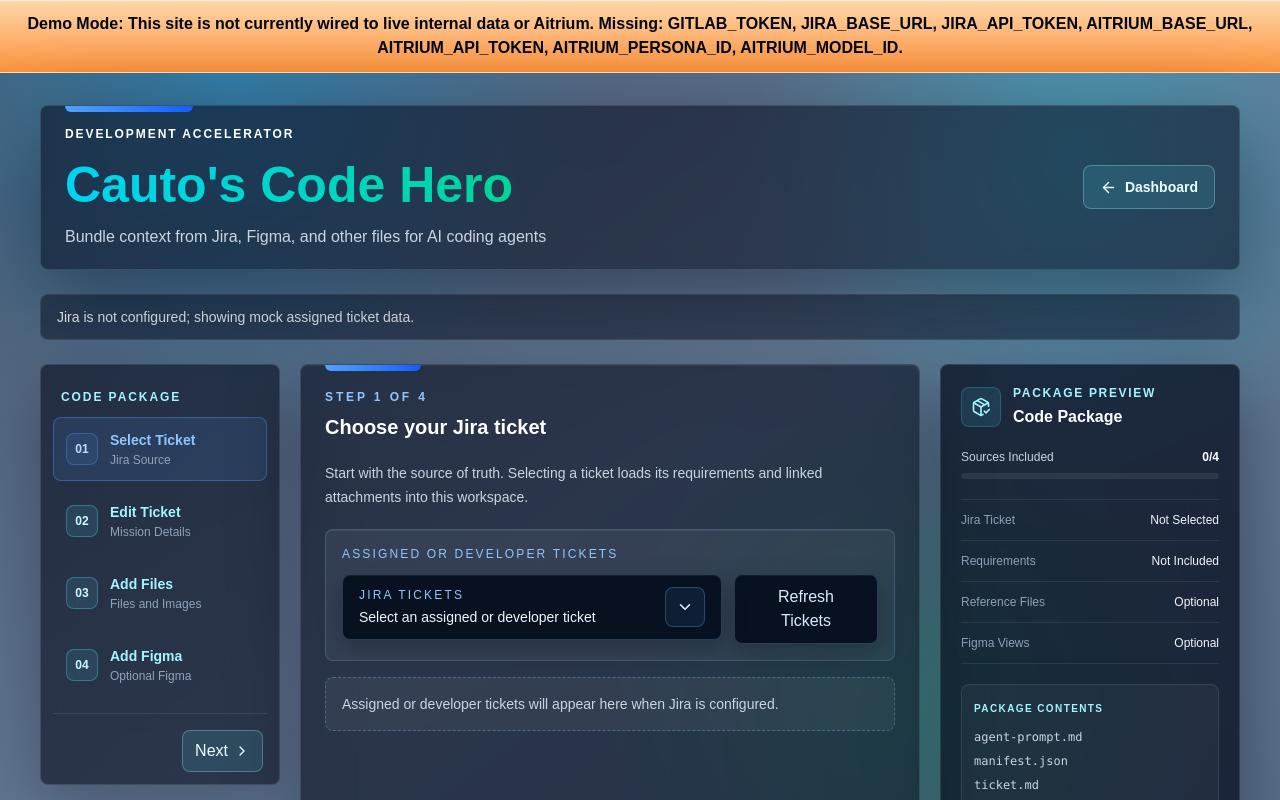
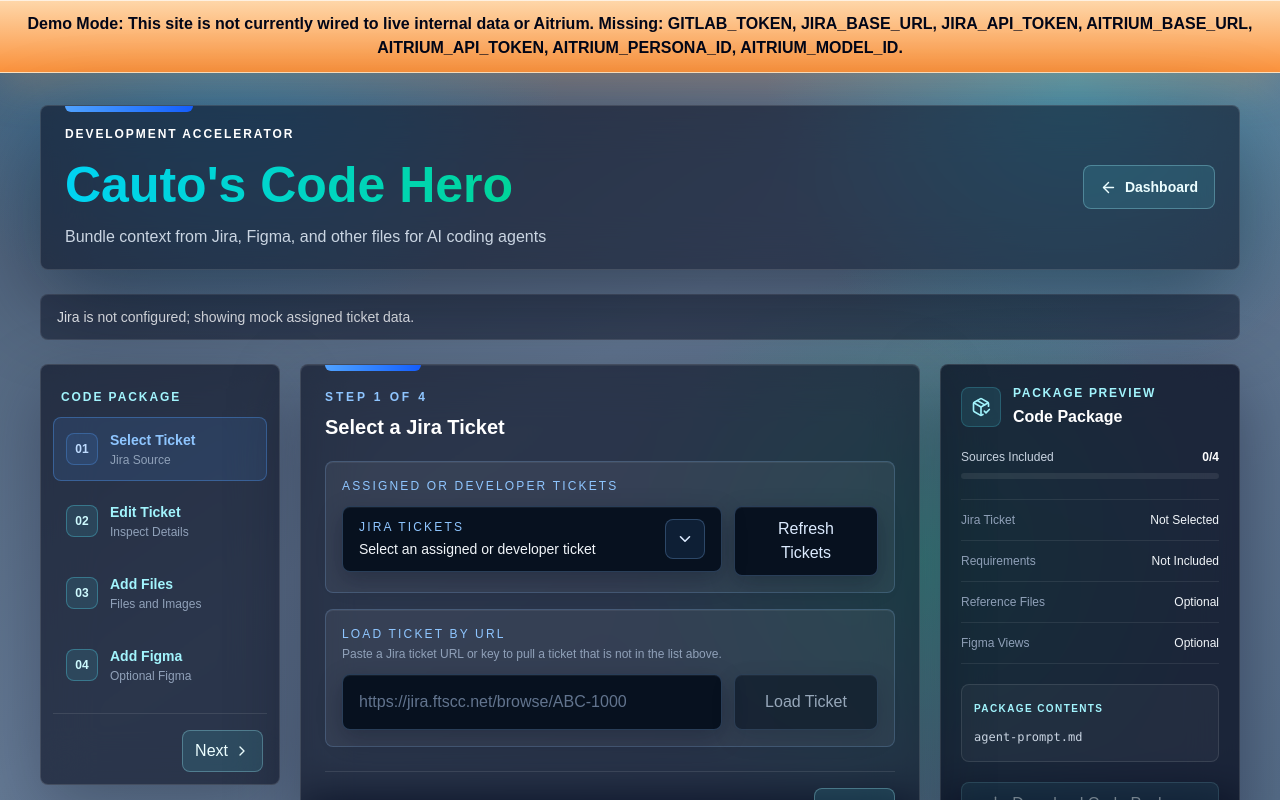
Before and after one commit to kevincauto/workflow-app, a Next.js app: page /code-hero in a window 1280 px wide. Shown: the top 800 px of the page. Built offline with nearby package versions, Linux system fonts and the light colour scheme.

Commit message:
feat: enhance ticket loading functionality and improve UI components for better user experience

```diff
--- /dev/null
+++ b/src/app/api/jira/ticket/route.ts
@@ -0,0 +1,30 @@
+import { NextResponse } from "next/server";
+
+import { extractJiraKeyFromInput, getJiraTicketByKey } from "@/lib/jira";
+
+export async function POST(request: Request) {
+  try {
+    const body = (await request.json()) as { url?: string };
+    const key = extractJiraKeyFromInput(body.url ?? "");
+
+    if (!key) {
+      return NextResponse.json(
+        { error: "Enter a Jira ticket URL or key, for example CP2-2076." },
+        { status: 400 },
+      );
+    }
+
+    const ticket = await getJiraTicketByKey(key);
+    return NextResponse.json({ ticket });
+  } catch (error) {
+    return NextResponse.json(
+      {
+        error:
+          error instanceof Error
+            ? error.message
+            : "Unable to load that Jira ticket.",
+      },
+      { status: 500 },
+    );
+  }
+}
--- a/src/components/TicketSelector.tsx
+++ b/src/components/TicketSelector.tsx
@@ -8,19 +8,26 @@
   tickets: JiraTicketOption[];
   selectedKey: string;
   loading: boolean;
+  urlLoading: boolean;
+  urlError: string | null;
   onSelectTicket: (key: string) => void;
   onRefresh: () => void;
+  onLoadFromUrl: (url: string) => void;
 }
 
 export function TicketSelector({
   tickets,
   selectedKey,
   loading,
+  urlLoading,
+  urlError,
   onSelectTicket,
   onRefresh,
+  onLoadFromUrl,
 }: TicketSelectorProps) {
   const [isPickerOpen, setIsPickerOpen] = useState(false);
   const [ticketFilter, setTicketFilter] = useState("");
+  const [ticketUrl, setTicketUrl] = useState("");
 
   const selectedTicket = useMemo(
     () => tickets.find((ticket) => ticket.key === selectedKey) ?? null,
@@ -223,12 +230,50 @@
         </div>
       </div>
 
-      {selectedKey ? null : (
-        <div className="rounded-lg border border-dashed border-blue-300/30 bg-white/[0.05] p-4 text-sm text-slate-300">
-          Assigned or developer tickets will appear here when Jira is
-          configured.
+      <div className="rounded-lg border border-blue-300/20 bg-white/[0.06] p-4 shadow-[inset_0_1px_0_rgba(255,255,255,0.06)]">
+        <div className="mb-3">
+          <p className="text-xs uppercase tracking-[0.18em] text-blue-300">
+            Load Ticket By URL
+          </p>
+          <p className="mt-1 text-xs text-slate-400">
+            Paste a Jira ticket URL or key to pull a ticket that is not in the
+            list above.
+          </p>
         </div>
-      )}
+
+        <form
+          className="grid grid-cols-[minmax(0,1fr)_auto] items-stretch gap-3"
+          onSubmit={(event) => {
+            event.preventDefault();
+            const trimmedUrl = ticketUrl.trim();
+
+            if (trimmedUrl) {
+              onLoadFromUrl(trimmedUrl);
+            }
+          }}
+        >
+          <input
+            value={ticketUrl}
+            onChange={(event) => setTicketUrl(event.target.value)}
+            placeholder="https://jira.ftscc.net/browse/ABC-1000"
+            aria-label="Jira ticket URL or key"
+            className="min-h-14 w-full rounded-lg border border-blue-300/25 bg-[#07111f] px-4 py-3 text-sm text-white shadow-[0_8px_24px_rgba(2,6,23,0.28),inset_0_1px_0_rgba(255,255,255,0.06)] outline-none transition placeholder:text-slate-500 hover:border-blue-300/55 focus:border-blue-400 focus:ring-2 focus:ring-blue-400/30"
+          />
+          <button
+            type="submit"
+            disabled={urlLoading || !ticketUrl.trim()}
+            className="inline-flex w-36 self-stretch items-center justify-center rounded-lg border border-blue-300/25 bg-[#07111f] px-4 py-2.5 text-sm font-semibold text-blue-100 shadow-[0_8px_24px_rgba(2,6,23,0.28),inset_0_1px_0_rgba(255,255,255,0.06)] transition hover:border-blue-300/55 hover:bg-[#0b192b] focus:outline-none focus:ring-2 focus:ring-blue-400/30 disabled:cursor-not-allowed disabled:opacity-60"
+          >
+            {urlLoading ? "Loading..." : "Load Ticket"}
+          </button>
+        </form>
+
+        {urlError ? (
+          <p className="mt-3 text-sm text-amber-200" role="status">
+            {urlError}
+          </p>
+        ) : null}
+      </div>
     </div>
   );
 }
--- a/src/components/TicketToCodeDashboard.tsx
+++ b/src/components/TicketToCodeDashboard.tsx
@@ -29,6 +29,7 @@
   FigmaViewport,
   JiraTicketOption,
   ListAssignedJiraTicketsResponse,
+  LoadJiraTicketResponse,
   NormalizedFigmaContext,
   PackageAttachment,
   TicketToCodePackageInput,
@@ -56,7 +57,7 @@
   {
     id: "requirements",
     label: "Edit Ticket",
-    eyebrow: "Mission Details",
+    eyebrow: "Inspect Details",
     gradientClassName: "from-amber-300 to-orange-500",
     activeLabelClassName: "text-amber-200",
     activeClassName: "border-amber-300/35 bg-amber-300/12",
@@ -145,6 +146,8 @@
   const [notices, setNotices] = useState<string[]>([]);
   const [error, setError] = useState<string | null>(null);
   const [loadingTickets, setLoadingTickets] = useState(false);
+  const [loadingTicketUrl, setLoadingTicketUrl] = useState(false);
+  const [ticketUrlError, setTicketUrlError] = useState<string | null>(null);
   const [downloadingPackage, setDownloadingPackage] = useState(false);
   const selectedTicketKeyRef = useRef("");
   const uploadedAttachmentsRef = useRef<UploadedTicketAttachment[]>([]);
@@ -224,6 +227,39 @@
 
     if (ticket) {
       setActiveStep("requirements");
+    }
+  }
+
+  async function handleLoadTicketFromUrl(url: string) {
+    setTicketUrlError(null);
+    setLoadingTicketUrl(true);
+
+    try {
+      const { ticket } = await postJson<LoadJiraTicketResponse>(
+        "/api/jira/ticket",
+        { url },
+      );
+
+      setTickets((current) =>
+        current.some((candidate) => candidate.key === ticket.key)
+          ? current.map((candidate) =>
+              candidate.key === ticket.key ? ticket : candidate,
+            )
+          : [ticket, ...current],
+      );
+      selectedTicketKeyRef.current = ticket.key;
+      setSelectedTicketKey(ticket.key);
+      setEditedDescription(ticket.description ?? "");
+      clearTicketAttachments();
+      setActiveStep("requirements");
+    } catch (requestError) {
+      setTicketUrlError(
+        requestError instanceof Error
+          ? requestError.message
+          : "Unable to load that Jira ticket.",
+      );
+    } finally {
+      setLoadingTicketUrl(false);
     }
   }
 
@@ -495,7 +531,11 @@
   }
 
   return (
-    <main className="min-h-screen bg-[radial-gradient(circle_at_18%_0%,rgba(14,165,233,0.42),transparent_26%),radial-gradient(circle_at_84%_10%,rgba(34,211,238,0.38),transparent_24%),radial-gradient(circle_at_72%_70%,rgba(16,185,129,0.34),transparent_28%),linear-gradient(145deg,#495d75_0%,#647994_46%,#566d88_100%)] bg-fixed px-4 py-8 text-slate-50 sm:px-6 lg:px-10">
+    <main className="min-h-screen px-4 py-8 text-slate-50 sm:px-6 lg:px-10">
+      <div
+        aria-hidden="true"
+        className="pointer-events-none fixed inset-0 -z-10 bg-[radial-gradient(circle_at_18%_0%,rgba(14,165,233,0.42),transparent_26%),radial-gradient(circle_at_84%_10%,rgba(34,211,238,0.38),transparent_24%),radial-gradient(circle_at_72%_70%,rgba(16,185,129,0.34),transparent_28%),linear-gradient(145deg,#495d75_0%,#647994_46%,#566d88_100%)]"
+      />
       <div className="mx-auto flex max-w-375 flex-col gap-6">
         <header className="relative overflow-hidden rounded-lg border border-white/12 bg-slate-950/55 px-5 py-5 shadow-[0_28px_90px_rgba(2,6,23,0.45)] backdrop-blur-xl sm:px-6">
           <div
@@ -610,30 +650,29 @@
           <div className="min-w-0 space-y-4">
             {activeStep === "ticket" ? (
               <SectionCard
-                title="Choose your Jira ticket"
+                title="Select a Jira Ticket"
                 eyebrow="Step 1 of 4"
-                className="relative z-40 min-h-140"
+                className="relative z-40"
                 accent="blue"
                 allowOverflow
                 footer={renderStepNavigation()}
               >
-                <p className="mb-5 max-w-2xl text-sm leading-6 text-slate-300">
-                  Start with the source of truth. Selecting a ticket loads its
-                  requirements and linked attachments into this workspace.
-                </p>
                 <TicketSelector
                   tickets={tickets}
                   selectedKey={selectedTicketKey}
                   loading={loadingTickets}
+                  urlLoading={loadingTicketUrl}
+                  urlError={ticketUrlError}
                   onSelectTicket={handleSelectTicket}
                   onRefresh={loadTickets}
+                  onLoadFromUrl={(url) => void handleLoadTicketFromUrl(url)}
                 />
               </SectionCard>
             ) : null}
 
             {activeStep === "requirements" ? (
               <SectionCard
-                title="Shape the mission requirements"
+                title="Edit Jira Ticket Description"
                 eyebrow="Step 2 of 4"
                 className="min-h-140"
                 accent="amber"
@@ -649,8 +688,8 @@
 
             {activeStep === "references" ? (
               <SectionCard
-                title="Add implementation references"
-                eyebrow="Step 3 of 4"
+                title="Add Additional Files and Images"
+                eyebrow="Step 3 of 4 · Optional"
                 className="min-h-140"
                 accent="red"
                 footer={renderStepNavigation()}
@@ -804,8 +843,12 @@
                 Package contents
               </p>
               <p>agent-prompt.md</p>
-              <p>manifest.json</p>
-              <p>ticket.md</p>
+              {selectedTicket ? (
+                <>
+                  <p>manifest.json</p>
+                  <p>ticket.md</p>
+                </>
+              ) : null}
               {figmaSlots.flatMap((slot) =>
                 slot.figma ? (
                   <p key={slot.id}>figma-context-{slot.viewport}.json</p>
@@ -830,10 +873,6 @@
               <Download aria-hidden="true" size={17} />
               {downloadingPackage ? "Packaging..." : "Download Code Package"}
             </button>
-            <p className="mt-3 text-center text-xs leading-5 text-slate-500">
-              Jira selection is required. References and design context are
-              optional.
-            </p>
           </aside>
         </div>
       </div>
--- a/src/lib/jira.ts
+++ b/src/lib/jira.ts
@@ -718,6 +718,65 @@
   };
 }
 
+export function extractJiraKeyFromInput(input: string): string | null {
+  const matches = input.toUpperCase().match(jiraKeyPattern);
+  return matches?.[matches.length - 1] ?? null;
+}
+
+export async function getJiraTicketByKey(
+  key: string,
+): Promise<JiraTicketOption> {
+  if (!isJiraConfigured()) {
+    const mockTicket = getMockAssignedTickets().tickets[0];
+    return { ...mockTicket, key, webUrl: getJiraIssueWebUrl(key) };
+  }
+
+  const { sprints } = await listBoardSprints();
+  const estimateFieldIds = await listEstimateFieldIds();
+  const developerFieldId = await resolveDeveloperFieldId();
+  const sprintById = new Map(sprints.map((sprint) => [sprint.id, sprint]));
+  const fields = Array.from(
+    new Set([
+      "summary",
+      "description",
+      "status",
+      "priority",
+      "issuetype",
+      "assignee",
+      developerFieldId ?? getDeveloperJqlField(),
+      ...estimateFieldIds,
+      "updated",
+      "attachment",
+      process.env.JIRA_SPRINT_FIELD_ID || "customfield_10020",
+    ]),
+  );
+  let payload: JiraSearchIssuePayload | null = null;
+  let lastError: Error | null = null;
+
+  for (const version of getJiraApiVersions()) {
+    try {
+      payload = await fetchJiraJson<JiraSearchIssuePayload>(
+        `/rest/api/${version}/issue/${encodeURIComponent(key)}?fields=${encodeURIComponent(fields.join(","))}`,
+      );
+      break;
+    } catch (error) {
+      lastError =
+        error instanceof Error ? error : new Error("Jira lookup failed.");
+    }
+  }
+
+  if (!payload) {
+    throw lastError ?? new Error(`Unable to load Jira ticket ${key}.`);
+  }
+
+  return mapSearchIssue(
+    payload,
+    sprintById,
+    estimateFieldIds,
+    developerFieldId,
+  );
+}
+
 export async function listJiraAttachments(
   ticketKey: string,
 ): Promise<JiraAttachment[]> {
--- a/src/lib/types.ts
+++ b/src/lib/types.ts
@@ -52,6 +52,10 @@
   source: "live" | "mock";
   assignee: string;
   notices: string[];
+}
+
+export interface LoadJiraTicketResponse {
+  ticket: JiraTicketOption;
 }
 
 export interface ListJiraAttachmentsResponse {
```
Also changed, not shown: src/components/AttachedFilesPanel.tsx (+3 -41 lines), src/components/TicketContextPanel.tsx (+6 -6 lines).
